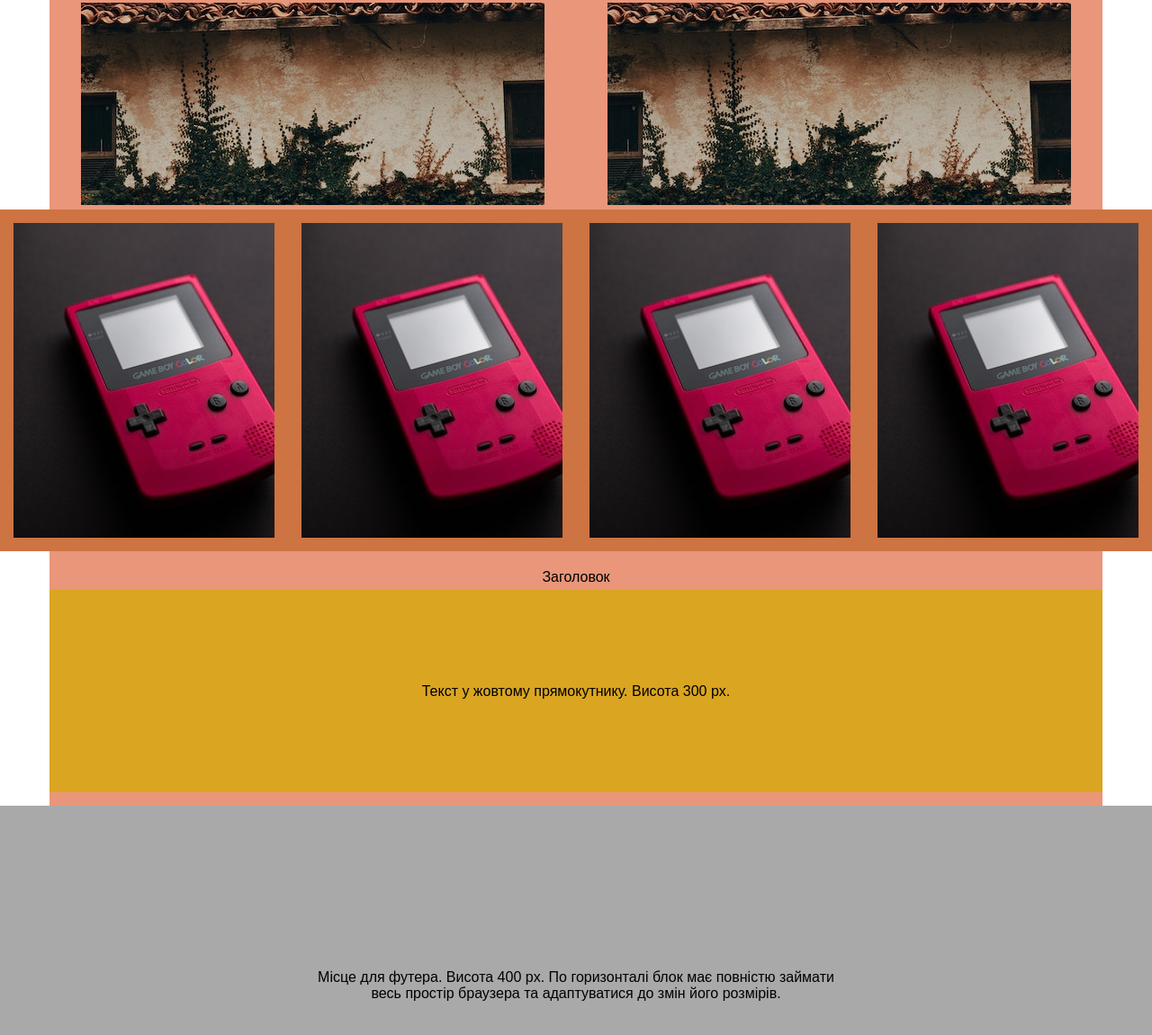
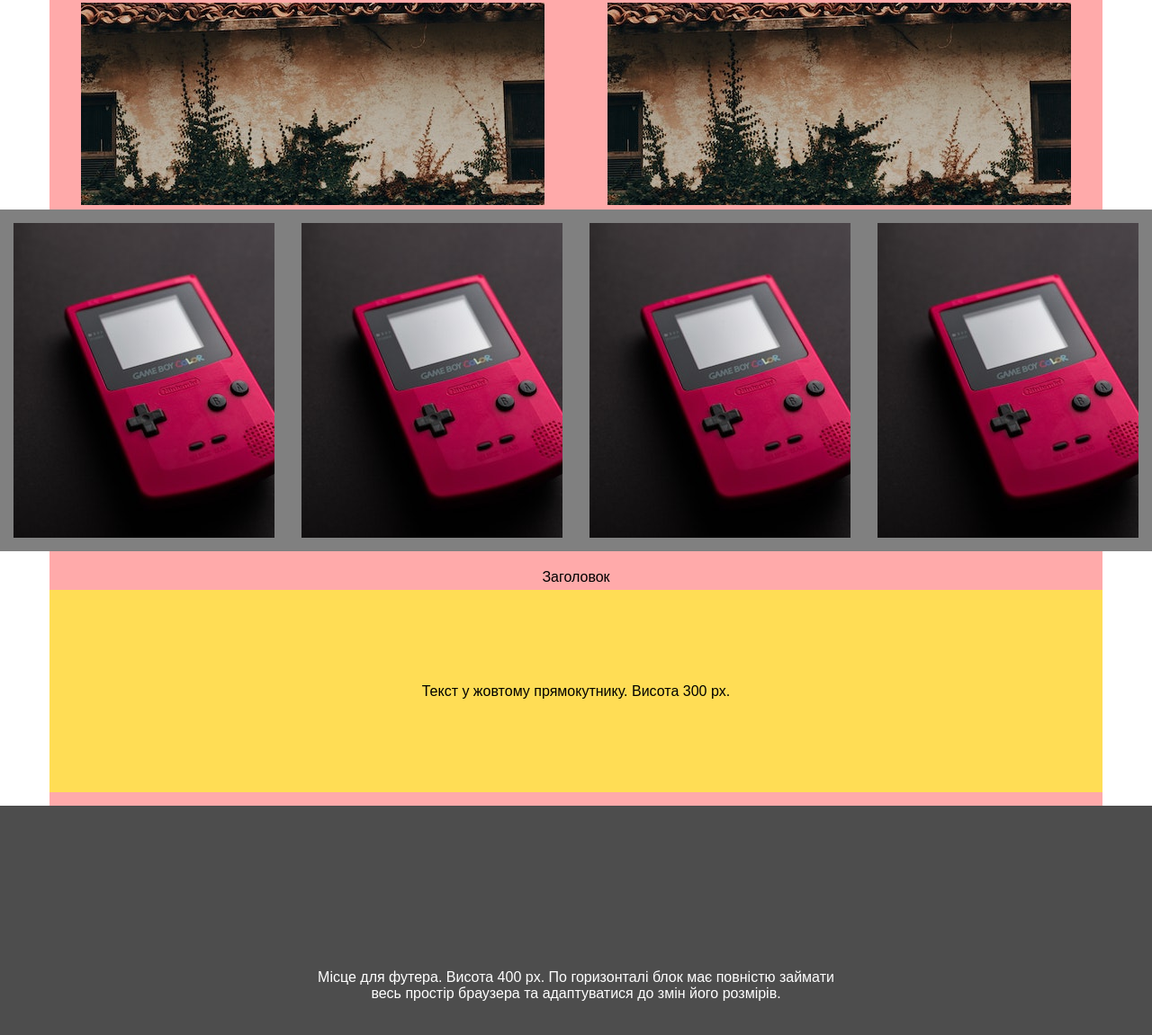
Before and after one commit to NexagonWarrior/Kulevskiy-Eduard-Labs, a plain HTML site: page Kulevskij_V5_Lab_1/index.html in a window 1280 px wide. Shown: the part 965-2116 px from the top of the page at 90% size. Drawn offline with Linux system fonts and the light colour scheme.

Commit message:
Add files via upload

```diff
--- a/Kulevskij_V5_Lab_1/CSS/style.css
+++ b/Kulevskij_V5_Lab_1/CSS/style.css
@@ -53,7 +53,7 @@
     margin: auto;
     width: 100%;
     height: 150px;
-    background-color: gray;
+    background-color: rgb(153, 153, 153);
 }
 
 .s-box{
@@ -62,7 +62,7 @@
     margin: auto;
     width: 1170px;
     height: auto;
-    background-color: darksalmon;
+    background-color: rgb(255, 170, 170);
 }
 .s-box2{
     display: block;
@@ -70,10 +70,10 @@
     margin: auto;
     width: 1170px;
     height: auto;
-    background-color: darksalmon;
+    background-color: rgb(255, 170, 170);
 }
 .single-box{
-    background-color: goldenrod;
+    background-color: rgb(255, 221, 85);
     display: flex;
     width: 100%;
     height: 225px;
@@ -89,14 +89,14 @@
     margin: auto;
     width: 100%;
     height: 550px;
-    background-color: lightgreen;
+    background-color: rgb(85, 255, 153);
 }
 
 .article-box2
 {
     width: 100%;
     height: auto;
-    background-color: rgb(206, 115, 66);
+    background-color: rgb(128,128,128);
     display: flex;
     justify-content: center;
 }
@@ -114,5 +114,6 @@
     margin: auto;
     width: auto;
     height: 400px;
-    background-color: darkgrey;
+    background-color: rgb(77,77,77);
+    color: rgb(255,255,255);
 }
```
